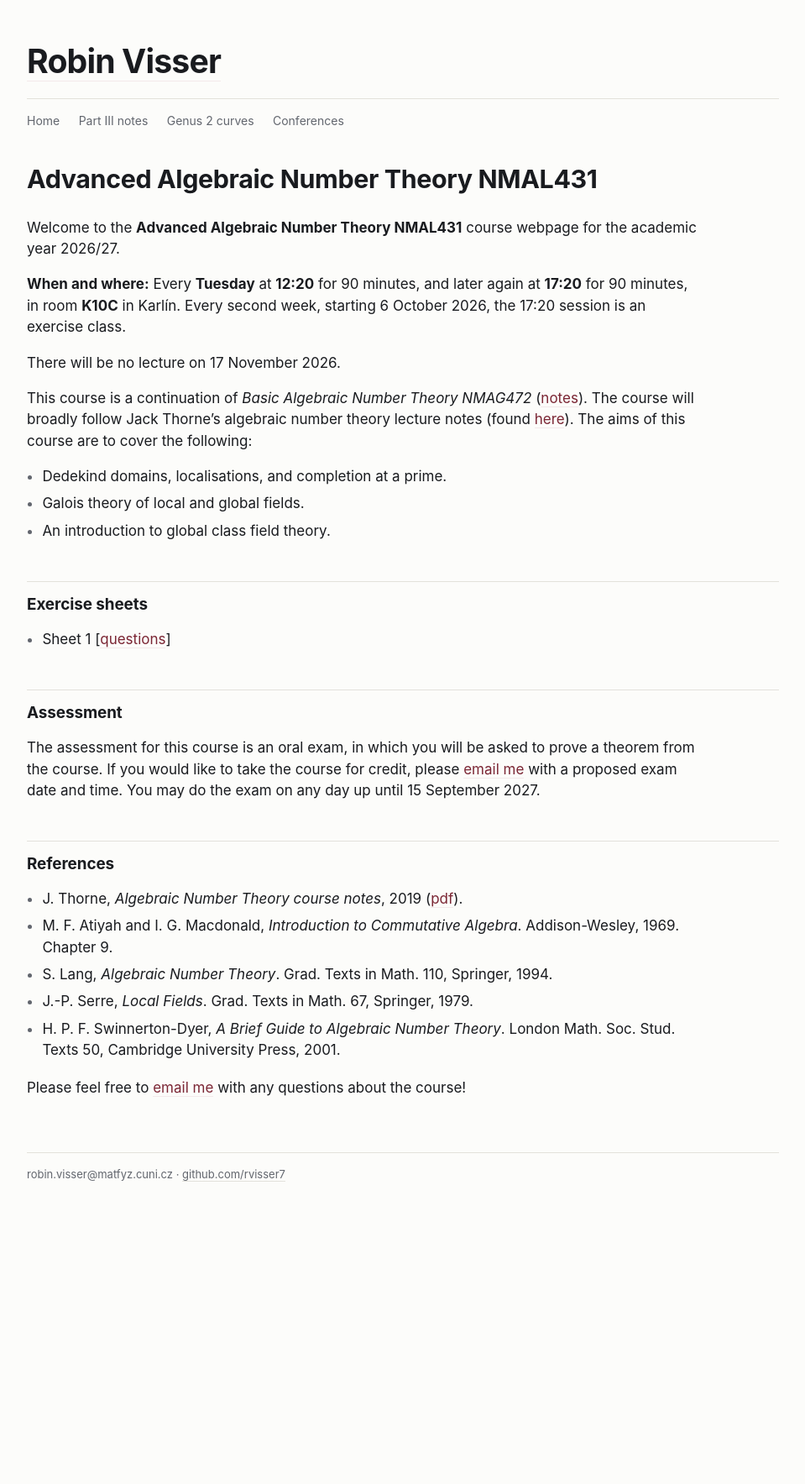
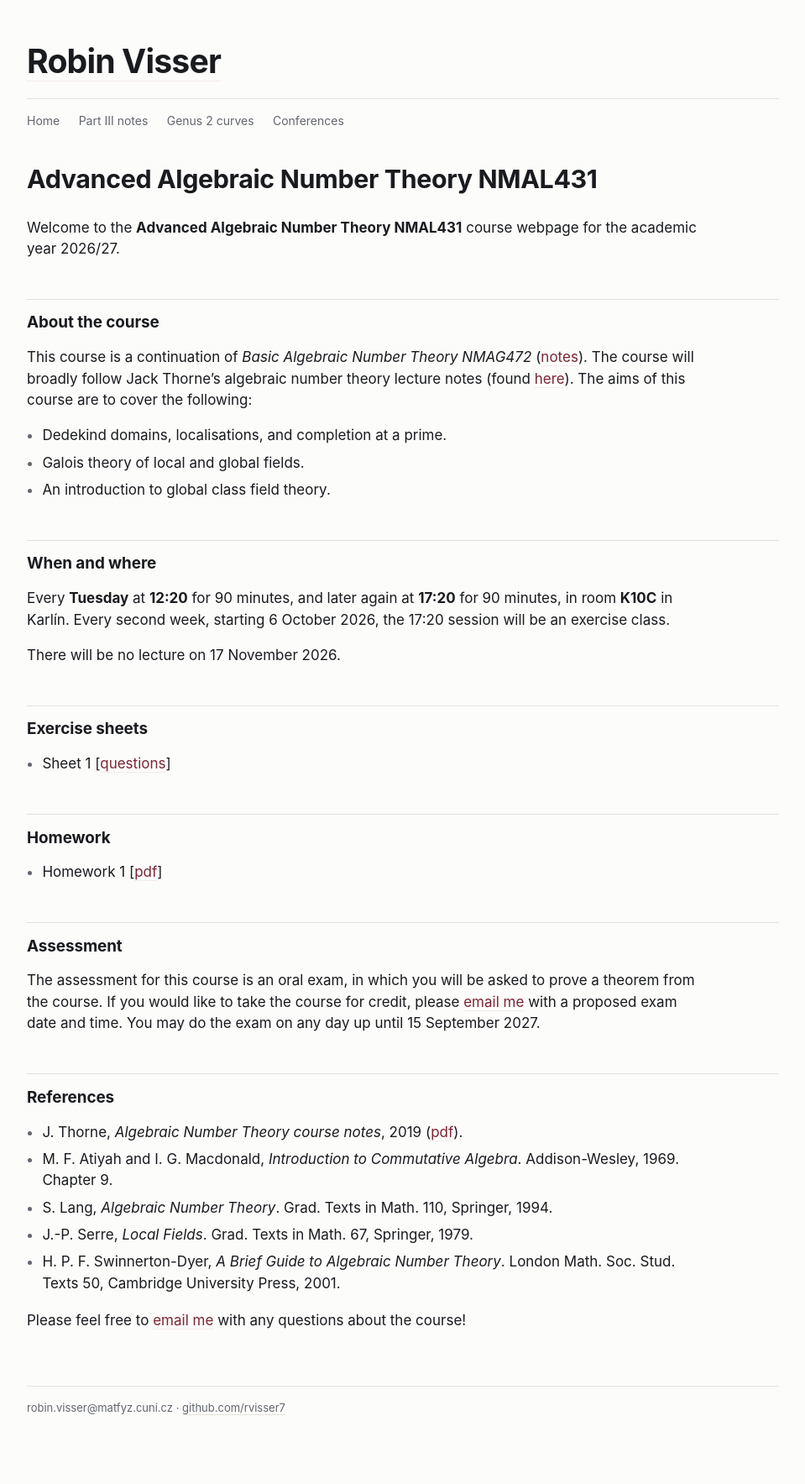
Before and after one commit to rvisser7/rvisser7.github.io, a Jekyll site: the page built from nmal431/index.md, in a window 1280 px wide. Shown: the whole page at 84% size, without its empty margins (160-1119 px from the left). Built offline with Jekyll 4.4.1, drawn with Linux system fonts in a browser that asks for light colours; before the commit the page ends 1490 px from its top, so only the background shows below that.

Commit message:
Update NMAL431 course webpage with schedule and homework
Added course details and schedule for NMAL431.

```diff
--- a/nmal431/index.md
+++ b/nmal431/index.md
@@ -7,11 +7,7 @@ noindex: true
 
 Welcome to the **Advanced Algebraic Number Theory NMAL431** course webpage for the academic year 2026/27.
 
-**When and where:** Every **Tuesday** at **12:20** for 90 minutes, and later again at
-**17:20** for 90 minutes, in room **K10C** in Karlín. Every second week, starting
-6 October 2026, the 17:20 session is an exercise class.
-
-There will be no lecture on 17 November 2026.
+## About the course
 
 This course is a continuation of *Basic Algebraic Number Theory NMAG472* ([notes]({{ site.nmal431_base }}/bant.pdf)).
 The course will broadly follow Jack Thorne's algebraic number theory lecture notes (found [here]({{ site.nmal431_base }}/jackthorne_notes.pdf)).
@@ -20,6 +16,13 @@ The aims of this course are to cover the following:
 - Dedekind domains, localisations, and completion at a prime.
 - Galois theory of local and global fields.
 - An introduction to global class field theory.
+
+## When and where
+
+Every **Tuesday** at **12:20** for 90 minutes, and later again at **17:20** for 90 minutes, in room **K10C** in Karlín.
+Every second week, starting 6 October 2026, the 17:20 session will be an exercise class.
+
+There will be no lecture on 17 November 2026.
 
 ## Exercise sheets
 
@@ -30,6 +33,14 @@ The aims of this course are to cover the following:
 - Sheet 4 [[questions]({{ site.nmal431_base }}/ex4.pdf)] [[solutions]({{ site.nmal431_base }}/sol4.pdf)]
 - Sheet 5 [[questions]({{ site.nmal431_base }}/ex5.pdf)] [[solutions]({{ site.nmal431_base }}/sol5.pdf)]
 - Sheet 6 [[questions]({{ site.nmal431_base }}/ex6.pdf)]
+{% endcomment %}
+
+## Homework
+
+{: .dense}
+- Homework 1 [[pdf]({{ site.nmal431_base }}/hw1.pdf)]{% comment %}
+- Homework 2 [[pdf]({{ site.nmal431_base }}/hw2.pdf)]
+- Homework 3 [[pdf]({{ site.nmal431_base }}/hw3.pdf)]
 {% endcomment %}
 
 ## Assessment
```
